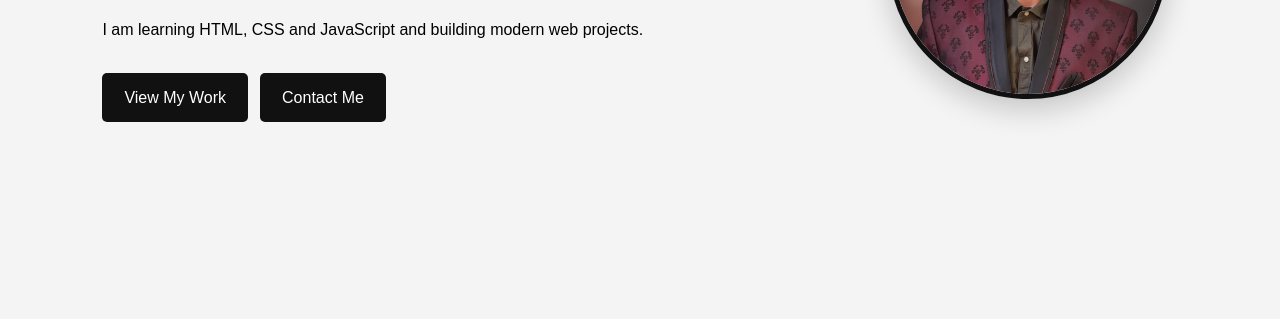
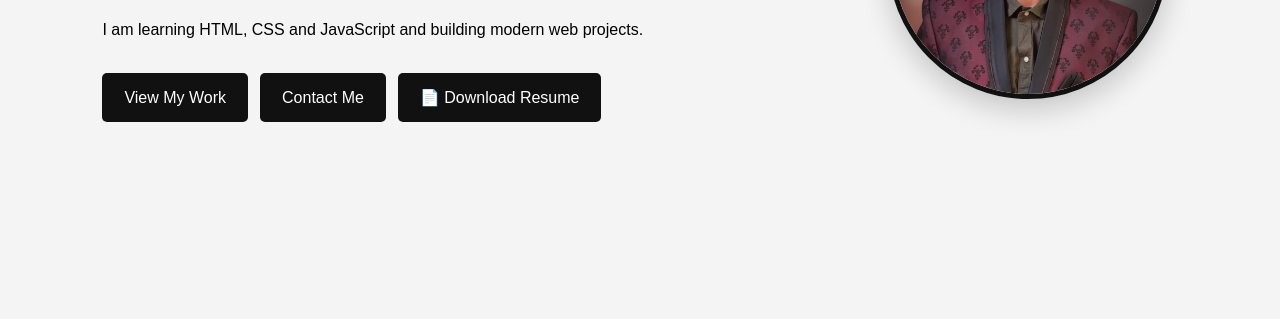
Before and after one commit to cscahulana-lab/sunil-portfolio, a website: page index.html in a window 1280 px wide. Shown: the part 476-800 px from the top of the page. Drawn offline with Linux system fonts and the light colour scheme.

Commit message:
Add resume and contact buttons

```diff
--- a/index.html
+++ b/index.html
@@ -58,6 +58,9 @@
         <div class="hero-buttons">
             <a href="#projects">View My Work</a>
             <a href="#contact">Contact Me</a>
+            <a href="files/Sunil-Resume.pdf" download class="resume-btn">
+    📄 Download Resume
+</a>
         </div>
 
     </div>
```
